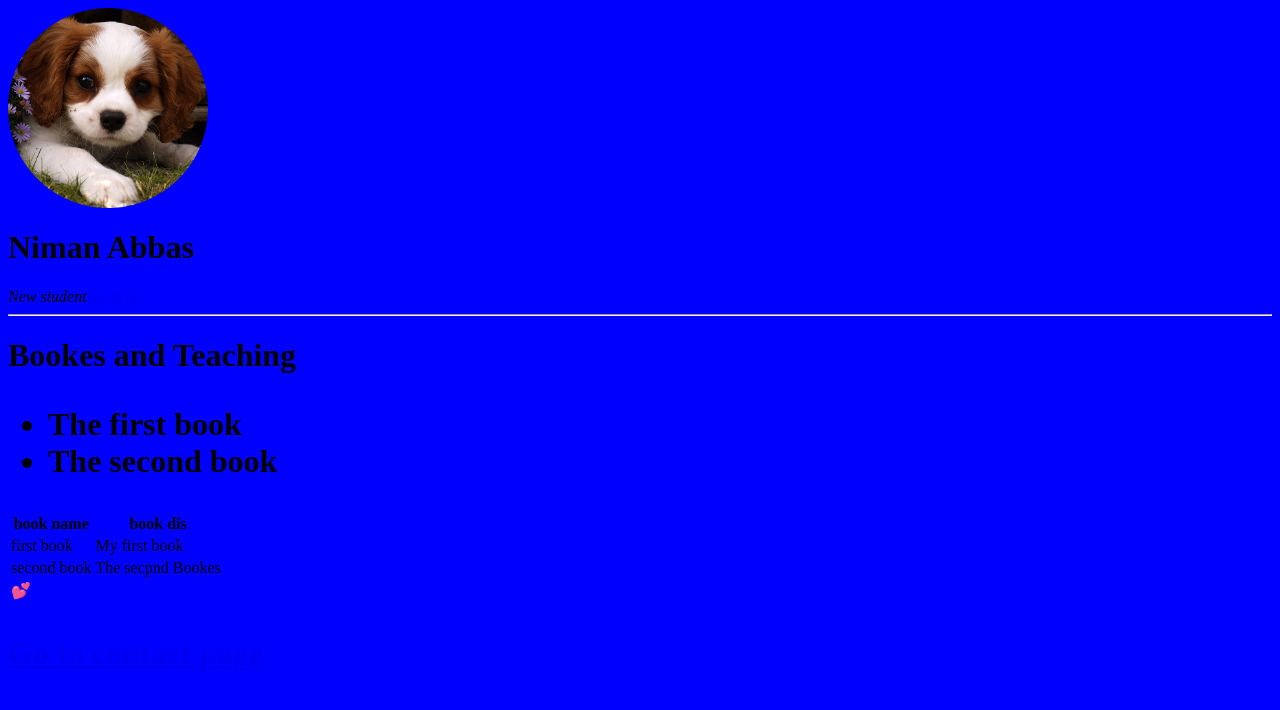
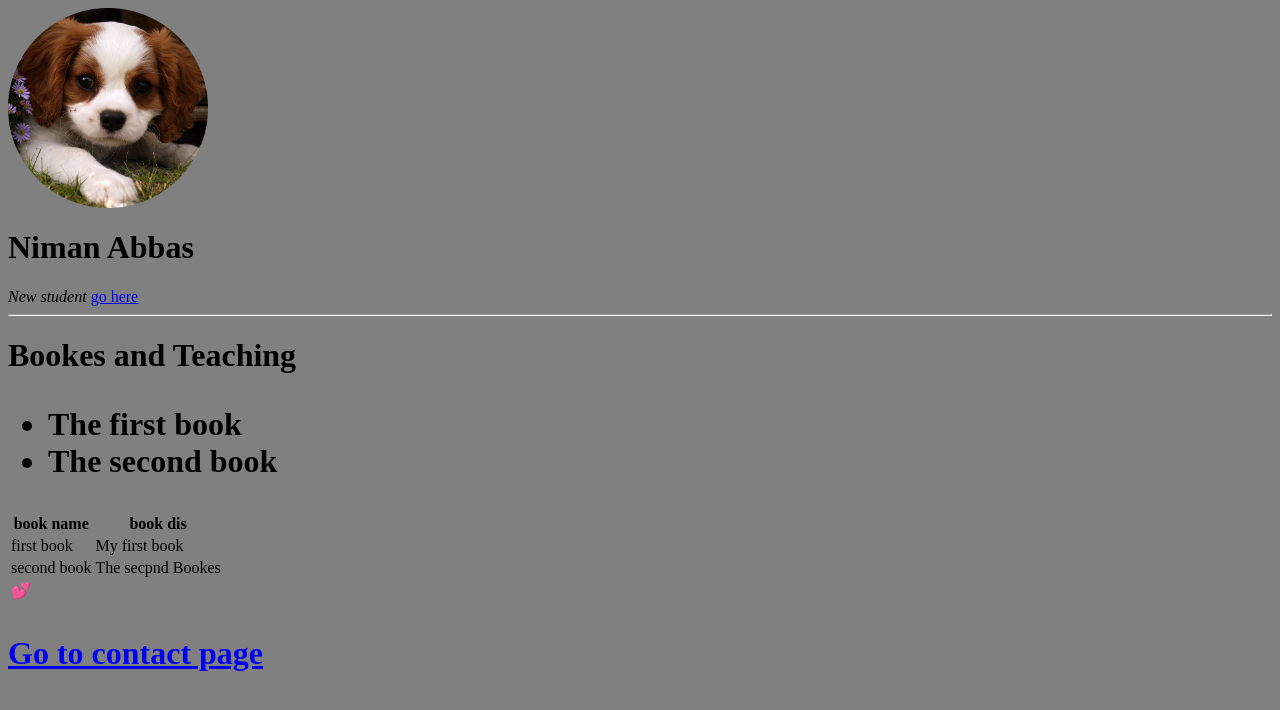
Before and after one commit to nimanabbas/CV, a plain HTML site: page index.html in a window 1280 px wide. Drawn offline with Linux system fonts and the light colour scheme.

Commit message:
Update index.html
change bg to gray

```diff
--- a/index.html
+++ b/index.html
@@ -2,7 +2,7 @@
 <head>
   <title>niman profile</title>
 </head>
-<body style="background-color: blue;">
+<body style="background-color: gray;">
   <img src="images/pic1.png" width="200">
   <h1>Niman Abbas</h1>
   <i>New student </i><a href="https://www.google.co.il/?hl=iw&safe=active&ssui=on">go here</a>
```
